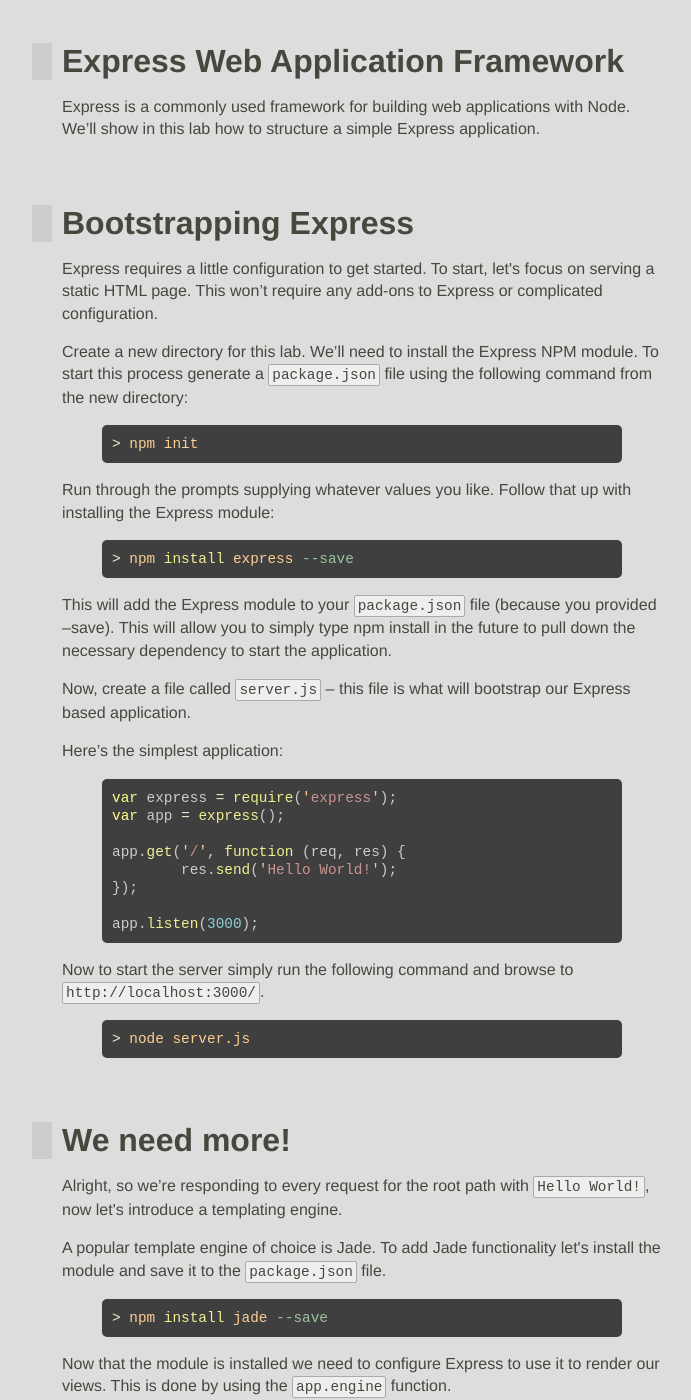
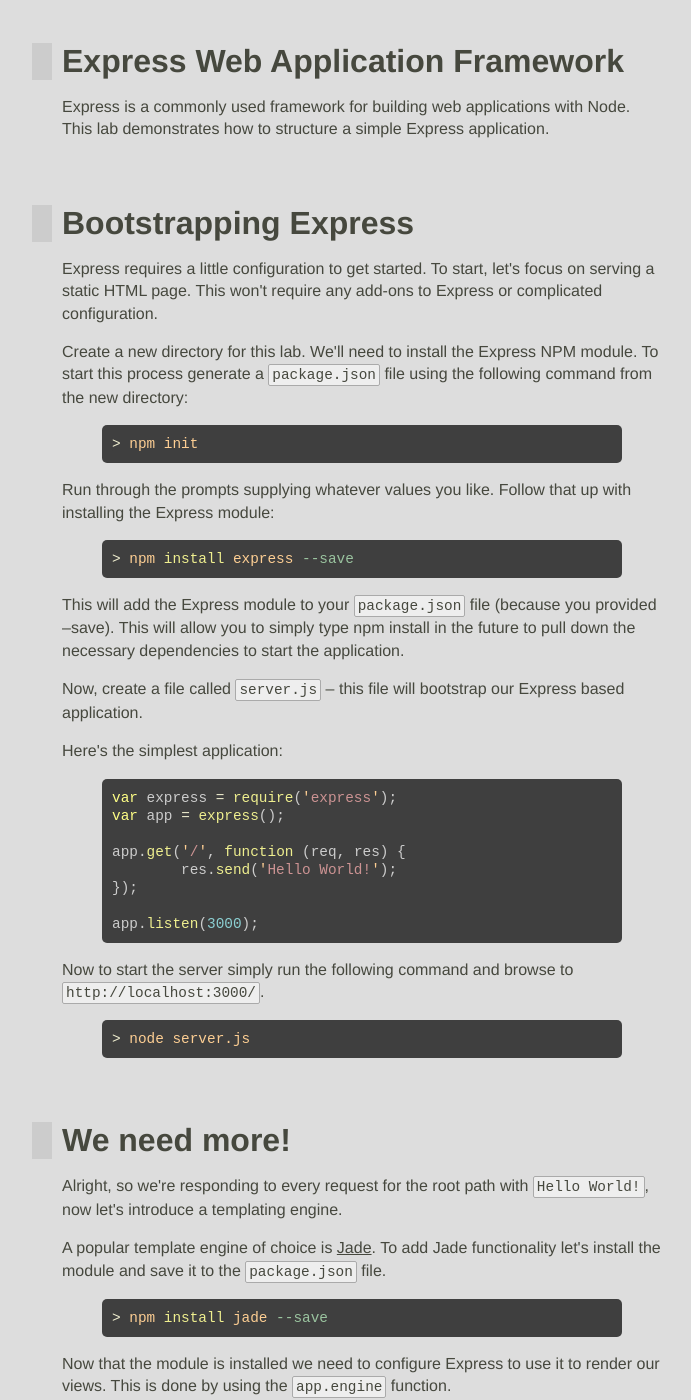
Before and after one commit to JavaScriptKC/workshop, a Jekyll site: the page built from _posts/2013-10-23-express.md, in a window 1280 px wide and 1400 px high, scrolled down 195 px. Shown: the whole window, without its empty margins (278-969 px from the left). Built offline with Jekyll 4.4.1, drawn with Linux system fonts in a browser that asks for light colours; nearby versions of some CDN libraries; some web fonts are replaced; comment, search, counter and statistics services are not loaded; some of the changed text lies outside the part shown.

Commit message:
Edit more

```diff
--- a/_posts/2013-10-23-express.md
+++ b/_posts/2013-10-23-express.md
@@ -7,13 +7,13 @@ tags:
 
 # Express Web Application Framework
 
-Express is a commonly used framework for building web applications with Node. We'll show in this lab how to structure a simple Express application.
+Express is a commonly used framework for building web applications with Node. This lab demonstrates how to structure a simple Express application.
 
 # Bootstrapping Express
 
-Express requires a little configuration to get started. To start, let\'s focus on serving a static HTML page. This won't require any add-ons to Express or complicated configuration.
+Express requires a little configuration to get started. To start, let\'s focus on serving a static HTML page. This won\'t require any add-ons to Express or complicated configuration.
 
-Create a new directory for this lab. We'll need to install the Express NPM module. To start this process generate a `package.json` file using the following command from the new directory:
+Create a new directory for this lab. We\'ll need to install the Express NPM module. To start this process generate a `package.json` file using the following command from the new directory:
 
 {% highlight bash %}
 > npm init
@@ -25,11 +25,11 @@ Run through the prompts supplying whatever values you like. Follow that up with
 > npm install express --save
 {% endhighlight %}
 
-This will add the Express module to your `package.json` file (because you provided --save). This will allow you to simply type npm install in the future to pull down the necessary dependency to start the application.
+This will add the Express module to your `package.json` file (because you provided --save). This will allow you to simply type npm install in the future to pull down the necessary dependencies to start the application.
 
-Now, create a file called `server.js` -- this file is what will bootstrap our Express based application.
+Now, create a file called `server.js` -- this file will bootstrap our Express based application.
 
-Here's the simplest application:
+Here\'s the simplest application:
 
 {% highlight javascript %}
 var express = require('express');
@@ -50,9 +50,9 @@ Now to start the server simply run the following command and browse to `http://l
 
 # We need more!
 
-Alright, so we're responding to every request for the root path with `Hello World!`, now let\'s introduce a templating engine.
+Alright, so we\'re responding to every request for the root path with `Hello World!`, now let\'s introduce a templating engine.
 
-A popular template engine of choice is Jade. To add Jade functionality let\'s install the module and save it to the `package.json` file.
+A popular template engine of choice is [Jade](https://www.npmjs.org/package/jade). To add Jade functionality let\'s install the module and save it to the `package.json` file.
 
 {% highlight bash %}
 > npm install jade --save
@@ -108,4 +108,4 @@ html
       h2= name
 {% endhighlight %}
 
-There's a lot more to learn about Jade and Express. Visit their respective sites to learn more.
+There\'s a lot more to learn about Jade and Express. Visit their respective sites to learn more.
```
Also changed, not shown: _posts/2012-11-5-async.md (+3 -3 lines).
